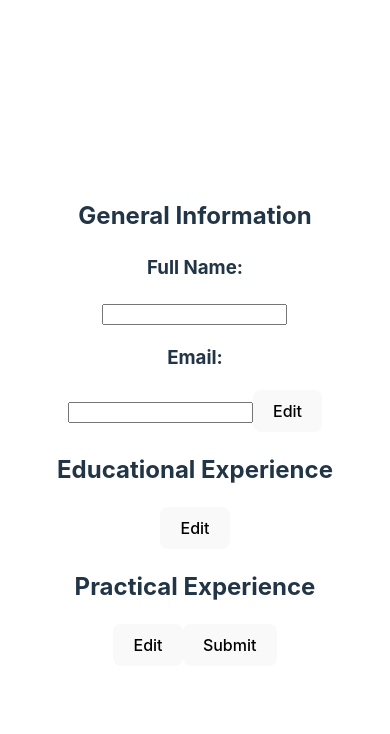
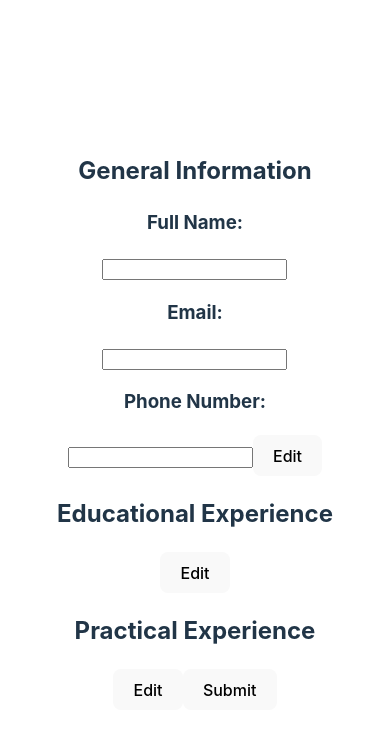
Before and after one commit to sbillsborough/cv-application, a React (Vite) app: page / in a window 390 px wide. Shown: the top 734 px of the page. Built offline with nearby package versions, Linux system fonts and the light colour scheme.

Commit message:
handlPhoneNumberInput fucntion
Added handlePhoneNumberInput function

Spreads the generalInformation state variable into a new object and updates the phoneNumber value
Triggers the re-render when onClick fires handlePhoneNumberInput

```diff
--- a/src/components/GeneralInformation.jsx
+++ b/src/components/GeneralInformation.jsx
@@ -24,8 +24,17 @@ function GeneralInformation() {
     return generalInformation.email;
   };
 
+  const handlePhoneNumberInput = (event) => {
+    setGeneralInformation((prevGeneralInformation) => ({
+      ...prevGeneralInformation,
+      phoneNumber: event.target.value,
+    }));
+    return generalInformation.phoneNumber;
+  };
+
   console.log("Current state fullName:", generalInformation.fullName);
   console.log("Current state email:", generalInformation.email);
+  console.log("Current state phoneNumber:", generalInformation.phoneNumber);
 
   return (
     <>
@@ -42,6 +51,12 @@ function GeneralInformation() {
         value={generalInformation.email}
         onChange={handleEmailInput}
       />
+      <h3>Phone Number: </h3>
+      <input
+        type="text"
+        value={generalInformation.phoneNumber}
+        onChange={handlePhoneNumberInput}
+      />
       <EditButton />
     </>
   );
```
